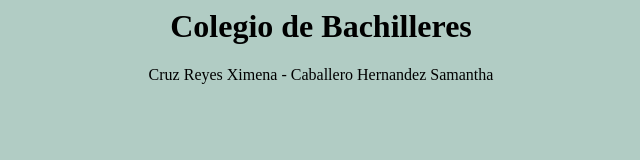
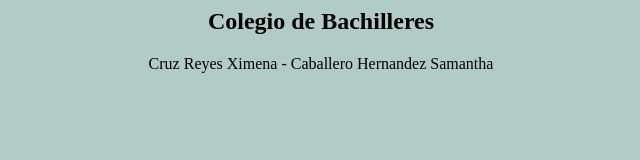
Before and after one commit to xime-bit/Obsolescencia-Programada, a plain HTML site: page encabezado.html in a window 1280 px wide. Shown: the whole page, without its empty margins (319-959 px from the left). Drawn offline with Linux system fonts and the light colour scheme.

Commit message:
Update encabezado.html

```diff
--- a/encabezado.html
+++ b/encabezado.html
@@ -4,7 +4,7 @@
  </head>
 <center>
  <header style="background: #B1CCC4; padding: 20 px; text-align: center; top: 0;">
-  <h1>Colegio de Bachilleres</h1>
+  <h2>Colegio de Bachilleres</h2>
   <p>Cruz Reyes Ximena - Caballero Hernandez Samantha</p>
 </header>
 </center>
```
